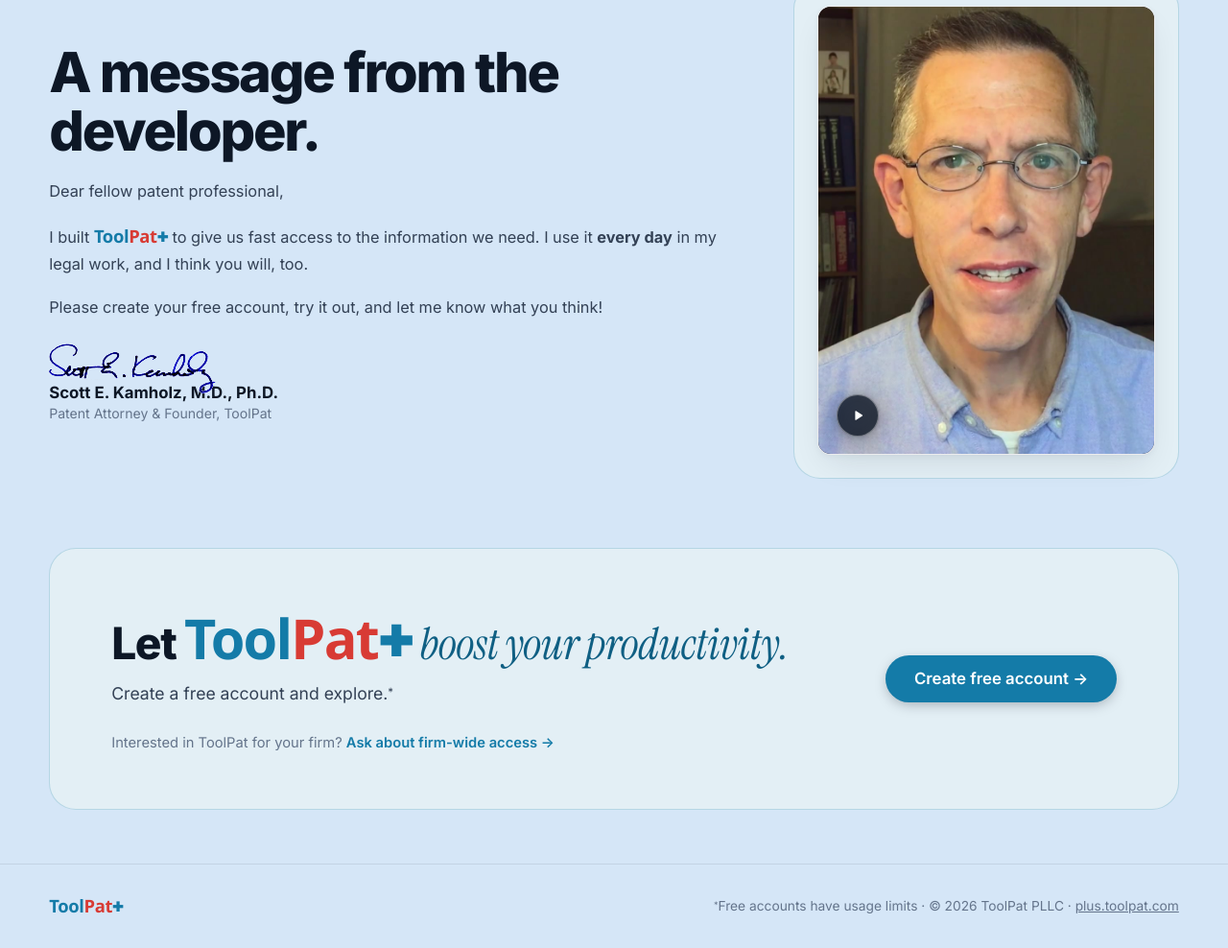
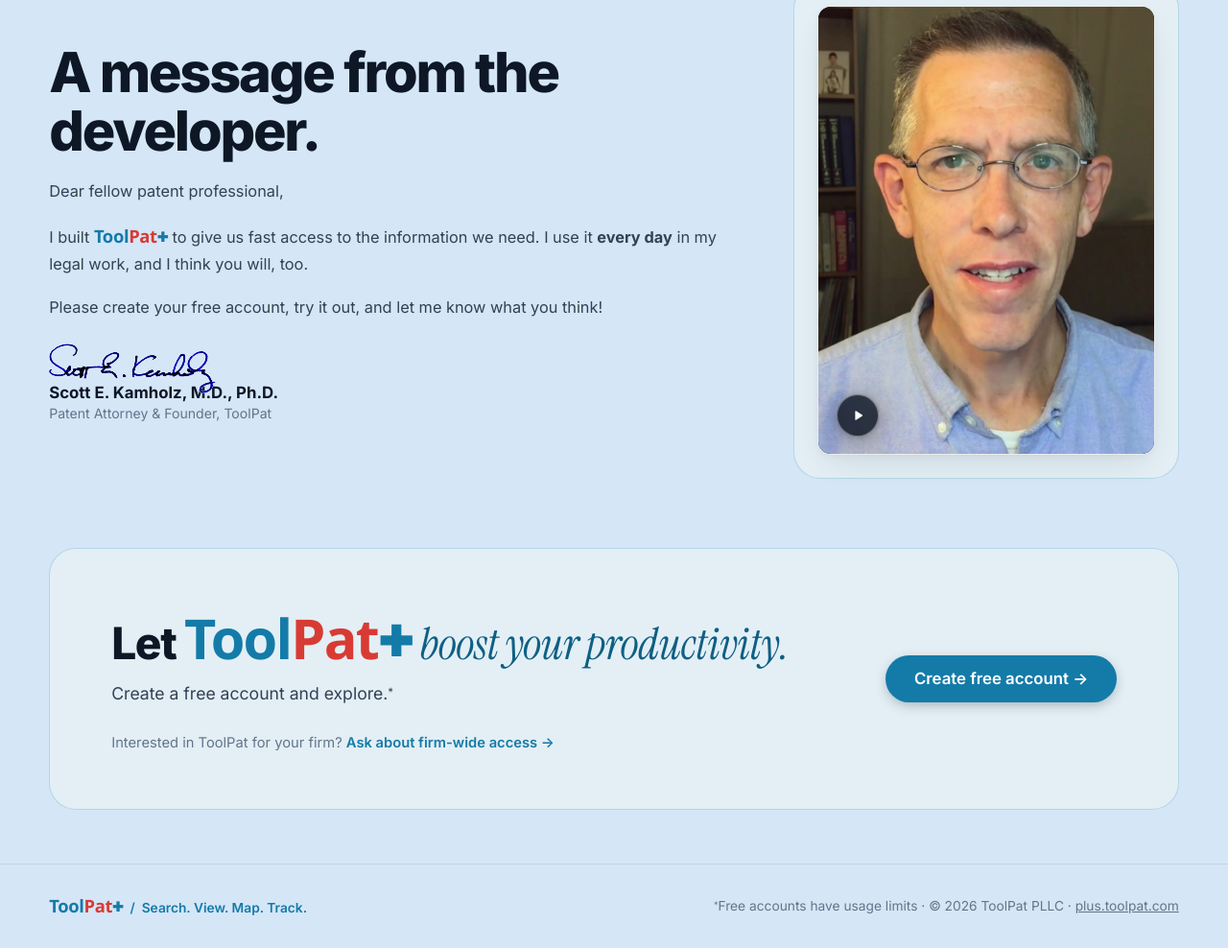
Before and after one commit to skamholz/skamholz.github.io, a plain HTML site: page tour/index.html in a window 1280 px wide. Shown: the part 2269-3257 px from the top of the page at 96% size. Drawn offline with Linux system fonts and the light colour scheme.

Commit message:
Deploy /tour update to www.toolpat.com

```diff
--- a/tour/index.html
+++ b/tour/index.html
@@ -547,7 +547,7 @@
 
   <footer class="foot">
     <div class="wrap-wide foot-inner">
-      <a href="https://plus.toolpat.com/signup?ref=tour"><tp-logo size="sm"></tp-logo></a>
+      <span><a href="https://plus.toolpat.com/signup?ref=tour"><tp-logo size="sm"></tp-logo></a> <span style="font-weight:600;color:var(--toolpat-blue)">&nbsp;/&nbsp;&nbsp;Search. View. Map. Track.</span></span>
       <div class="foot-copy"><sup class="sup-marker">*</sup>Free accounts have usage limits &middot; &copy; 2026 ToolPat
         PLLC &middot;
         <a href="https://plus.toolpat.com/signup?ref=tour">plus.toolpat.com</a>
```
